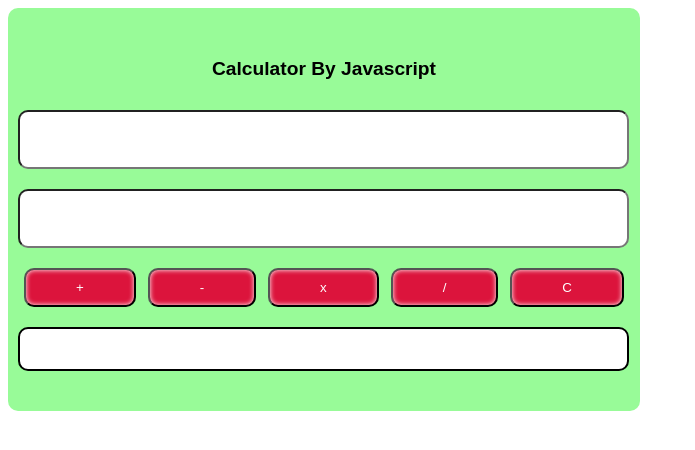
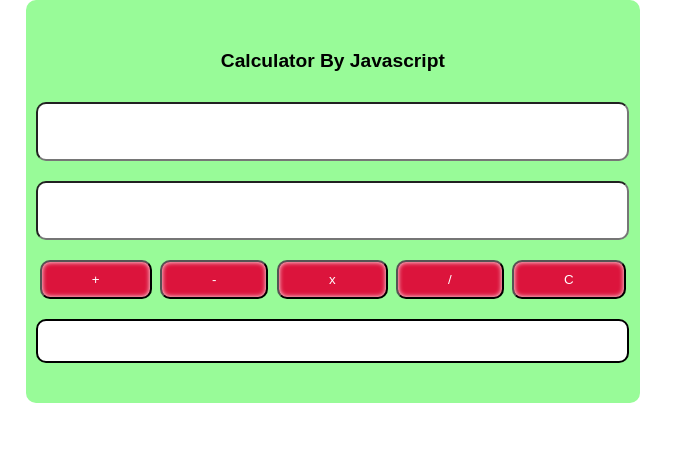
Before and after one commit to kirteshreflectiontp/Javascript-Training, a plain HTML site: page JS(18072022)/calculator.html in a window 1280 px wide. Shown: the whole page, without its empty margins (0-695 px from the left). Drawn offline with Linux system fonts and the light colour scheme.

Commit message:
calculator

```diff
--- a/JS(18072022)/calculator.css
+++ b/JS(18072022)/calculator.css
@@ -1,3 +1,6 @@
+body{
+    margin: 0% 2% auto;
+}
 .block{
     width: 50%;
   background-color: palegreen;
```
